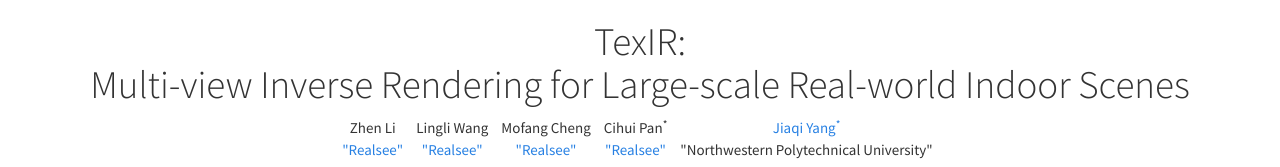
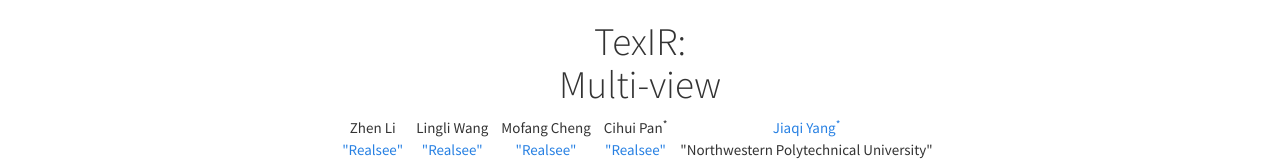
Before and after one commit to XiaokangWei/xiaokangwei.github.io, a plain HTML site: page SIR/index.html in a window 1280 px wide. Shown: the top 167 px of the page. Drawn offline with Linux system fonts and the light colour scheme.

Commit message:
Update index.html

```diff
--- a/SIR/index.html
+++ b/SIR/index.html
@@ -45,7 +45,7 @@
     <div class="container" id="main">
         <div class="row">
             <h1 class="col-md-12 text-center">
-                TexIR:<br>Multi-view Inverse Rendering for Large-scale Real-world Indoor Scenes<br>
+                TexIR:<br>Multi-view <br>
             </h1>
         </div>
         <div class="row">
```
